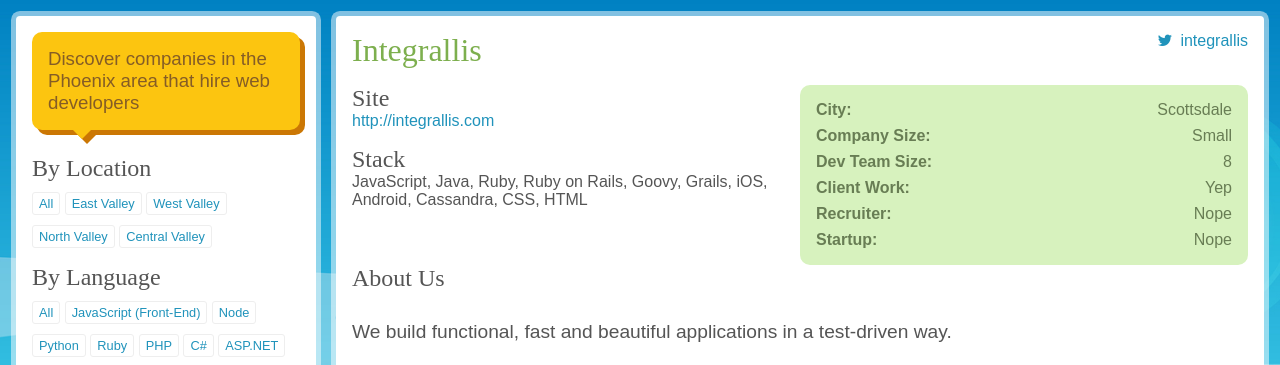
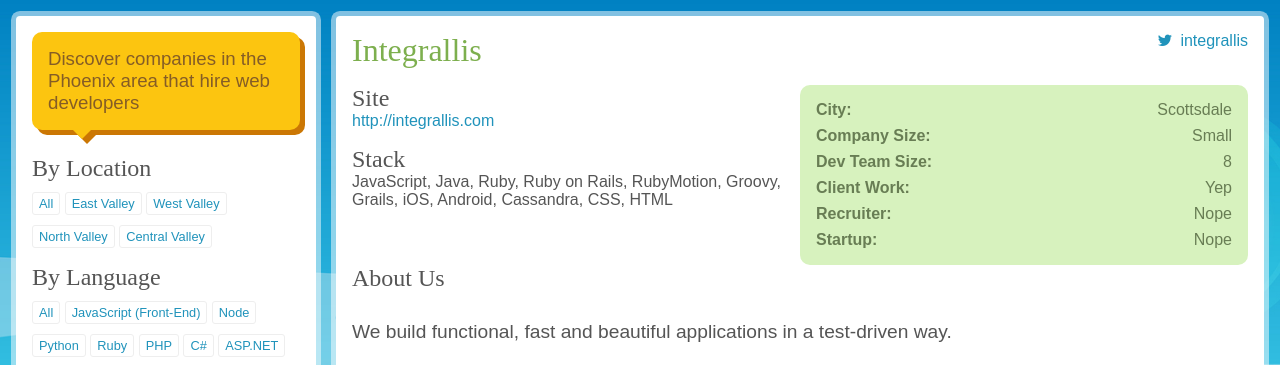
Before and after one commit to bradwestfall/webdevphoenix, a Jekyll site: the page built from companies/integrallis.md, in a window 1280 px wide. Shown: the top 365 px of the page. Built offline with Jekyll 4.4.1, drawn with Linux system fonts in a browser that asks for light colours; nearby versions of some CDN libraries; some web fonts are replaced.

Commit message:
Typo error, added RubyMotion in stack

```diff
--- a/companies/integrallis.md
+++ b/companies/integrallis.md
@@ -4,7 +4,7 @@
 overview: We are a Web/Mobile design & development company in Scottsdale, Arizona
 company_size: Small
 dev_team_size: 8
-stack: [JavaScript, Java, Ruby, Ruby on Rails, Goovy, Grails, iOS, Android, Cassandra, CSS, HTML]
+stack: [JavaScript, Java, Ruby, Ruby on Rails, RubyMotion, Groovy, Grails, iOS, Android, Cassandra, CSS, HTML]
 region: [East]
 city: [Scottsdale]
 lat: 33.614628
```
